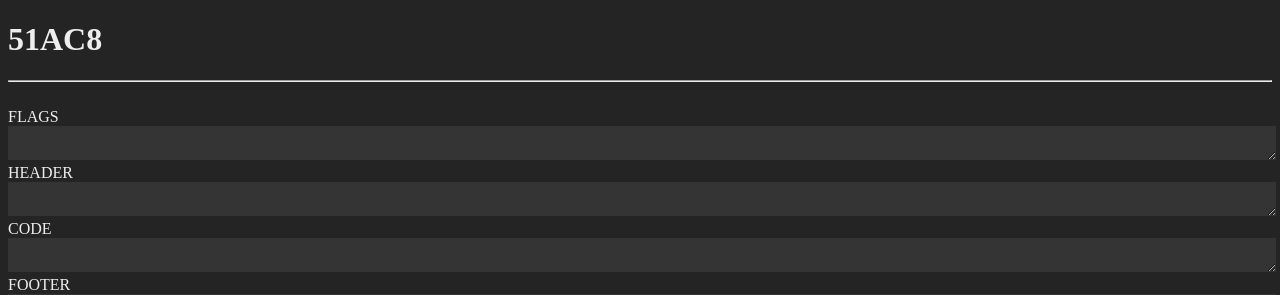
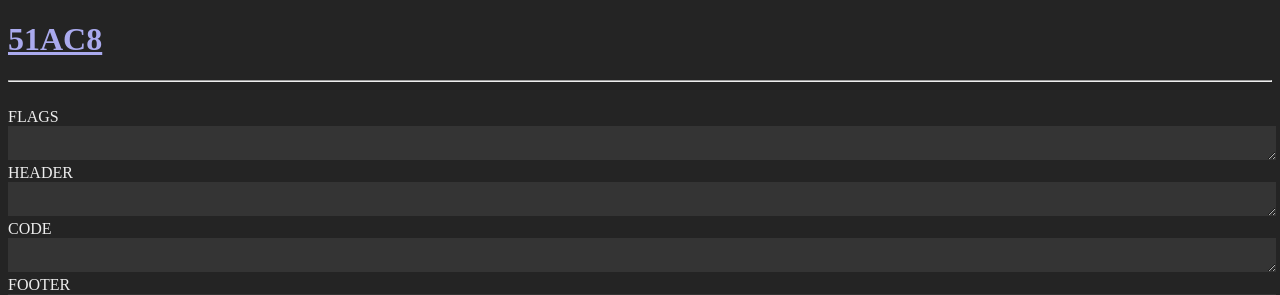
Before and after one commit to zoomlogo/siacB-abandoned, a Flask app: page / in a window 1280 px wide. Shown: the top 295 px of the page. Run offline with Flask 2, Linux system fonts and the light colour scheme.

Commit message:
style link and link

```diff
--- a/src/templates/index.html
+++ b/src/templates/index.html
@@ -17,10 +17,13 @@
                 border: none;
                 padding: 2px;
             }
+            a {
+                color: #aaaaee;
+            }
         </style>
     </head>
     <body>
-        <h1>51AC8</h1><hr><br>
+        <h1><a href="https://github.com/PyGamer0/51AC8">51AC8</a></h1><hr><br>
         FLAGS<br>
         <textarea id="flags"></textarea><br>
         HEADER<br>
```
